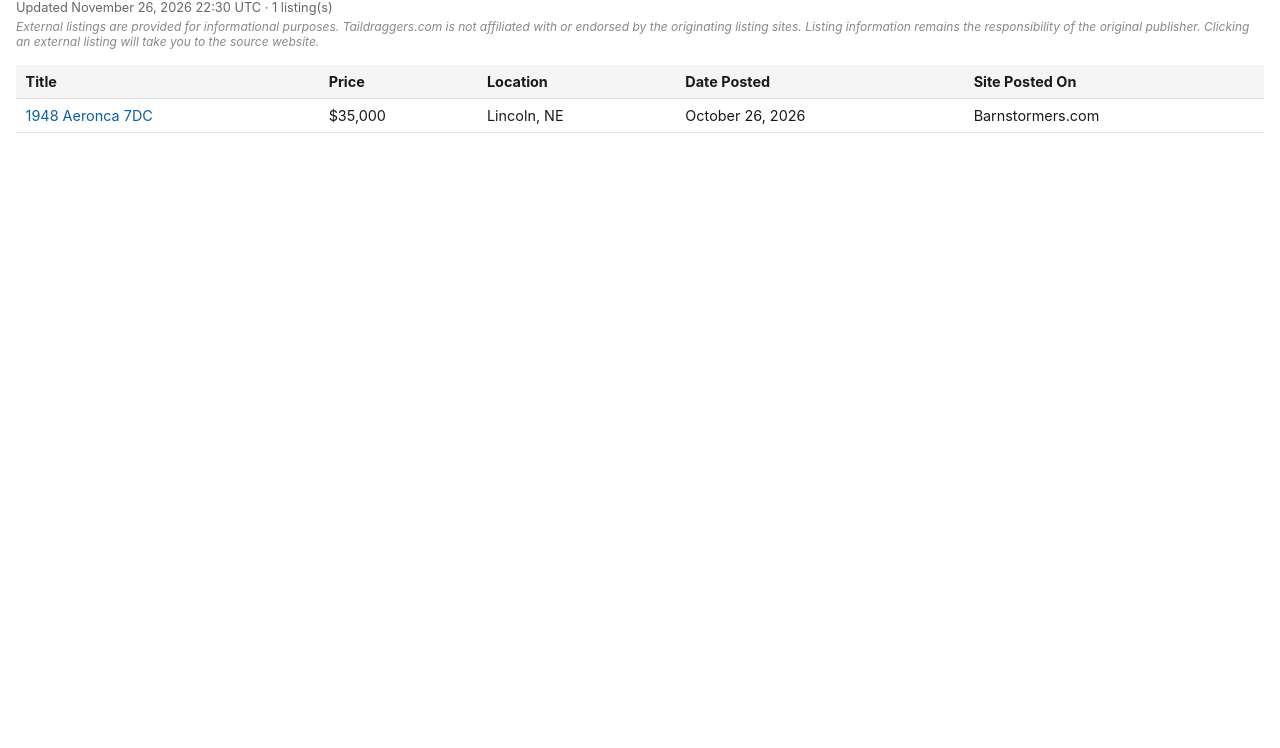
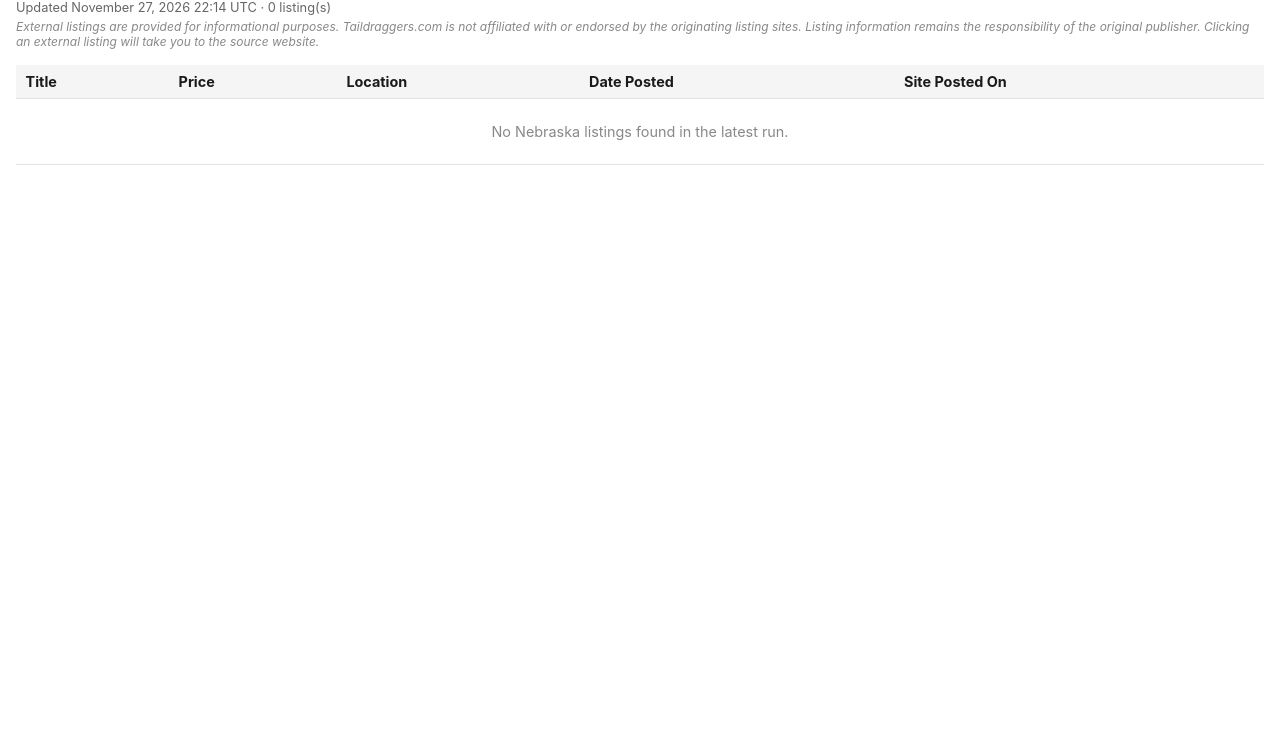
Before and after one commit to taildraggers/nebraska, a plain HTML site: page docs/index.html in a window 1280 px wide. Shown: the part 52-800 px from the top of the page. Drawn offline with Linux system fonts and the light colour scheme.

Commit message:
Update Nebraska listings (2026-11-27)

```diff
--- a/docs/index.html
+++ b/docs/index.html
@@ -58,14 +58,14 @@
 </head>
 <body>
   <h1>Taildragger Ads in Nebraska</h1>
-  <div class="updated">Updated November 26, 2026 22:30 UTC &middot; 1 listing(s)</div>
+  <div class="updated">Updated November 27, 2026 22:14 UTC &middot; 0 listing(s)</div>
   <div class="disclaimer">External listings are provided for informational purposes. Taildraggers.com is not affiliated with or endorsed by the originating listing sites. Listing information remains the responsibility of the original publisher. Clicking an external listing will take you to the source website.</div>
   <table>
     <thead>
       <tr><th>Title</th><th>Price</th><th>Location</th><th>Date Posted</th><th>Site Posted On</th></tr>
     </thead>
     <tbody>
-        <tr><td><a href="https://www.barnstormers.com/classified-2069705-1948-Aeronca-Champ-7DC-(126).html" target="_blank" rel="noopener noreferrer">1948 Aeronca 7DC</a></td><td>$35,000</td><td>Lincoln, NE</td><td>October 26, 2026</td><td>Barnstormers.com</td></tr>
+        <tr><td colspan="5" class="empty">No Nebraska listings found in the latest run.</td></tr>
     </tbody>
   </table>
 <script>
```
